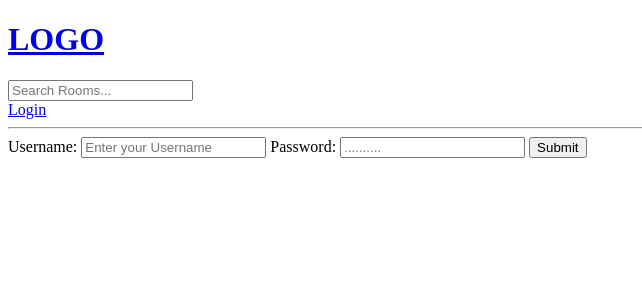
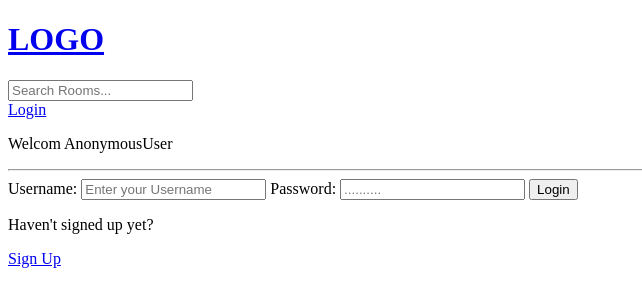
Before and after one commit to Manasseh-Kinyua/estudiar_django, a Django app: page /login/ in a window 1280 px wide. Shown: the top 307 px of the page, without its empty margins (0-642 px from the left). Run offline with Django 4.2, Linux system fonts and the light colour scheme.

Commit message:
user register functionality

```diff
--- a/base/templates/base/home.html
+++ b/base/templates/base/home.html
@@ -32,8 +32,10 @@
         {% for room in rooms %}
 
         <div>
+            {% if request.user == room.host %}
             <a href="{% url 'update-room' room.id %}">Edit</a>
             <a href="{% url 'delete-room' room.id %}">Delete</a>
+            {% endif %}
             <span>@{{room.host}}</span>
             <h1>{{room.id}} -- <a href="{% url 'room' room.id %}">{{room.name}}</a></h1>
             <small>{{room.topic}}</small>
--- a/base/templates/base/login_register.html
+++ b/base/templates/base/login_register.html
@@ -2,6 +2,8 @@
 
 {% block content %}
 
+{% if page == 'login' %}
+<div>
     <form action="" method="POST">
         {% csrf_token %}
 
@@ -11,7 +13,26 @@
         <label for="">Password:</label>
         <input type="password" name="password" placeholder="..........">
 
-    <input type="submit" value="Submit">
+        <input type="submit" value="Login">
     </form>
+    <p>Haven't signed up yet?</p>
+    <a href="{% url 'register' %}">Sign Up</a>
+</div>
+
+{% else %}
+
+<div>
+    <form action="" method="POST">
+        {% csrf_token %}
+
+        {{form.as_p}}
+
+        <input type="submit" value="Sign Up">
+    </form>
+    <p>Already have an account?</p>
+    <a href="{% url 'login' %}">Sign In</a>
+</div>
+
+{% endif %}
 
 {% endblock content %}
--- a/base/urls.py
+++ b/base/urls.py
@@ -4,6 +4,7 @@ from . import views
 urlpatterns = [
     path('login/', views.login_user, name='login'),
     path('logout/', views.logout_user, name='logout'),
+    path('register/', views.register_user, name='register'),
 
     path('', views.home, name='home'),
     path('room/<str:pk>/', views.room, name='room'),
--- a/base/views.py
+++ b/base/views.py
@@ -1,17 +1,25 @@
 from django.shortcuts import render, redirect
+from django.http import HttpResponse
 from django.contrib import messages
 from django.contrib.auth import authenticate, login, logout
-from .models import Room, Topic
+from django.contrib.auth.decorators import login_required
+from .models import Room, Topic, Message
 from django.contrib.auth.models import User
 from .forms import RoomForm
+from django.contrib.auth.forms import UserCreationForm
 from django.db.models import Q
 
 # Create your views here.
 
 def login_user(request):
 
+    page = 'login'
+
+    if request.user.is_authenticated:
+        return redirect('home')
+
     if request.method == 'POST':
-        username = request.POST.get('username')
+        username = request.POST.get('username').lower()
         password = request.POST.get('password')
 
         try:
@@ -27,12 +35,35 @@ def login_user(request):
         else:
             messages.error(request, 'Username or Password Does not Exist')
 
-    context = {}
+    context = {
+        "page": page,
+    }
     return render(request, 'base/login_register.html', context)
 
 def logout_user(request):
     logout(request)
     return redirect('home')
+
+def register_user(request):
+    page = 'register'
+    form = UserCreationForm()
+
+    if request.method == 'POST':
+        form = UserCreationForm(request.POST)
+        if form.is_valid():
+            user = form.save(commit=False)
+            user.username = user.username.lower()
+            user.save()
+            login(request, user)
+            return redirect('home')
+        else:
+            messages.error(request, "An error occured during registration")
+
+    context = {
+        "page": page,
+        "form": form,
+    }
+    return render(request, 'base/login_register.html', context)
 
 def home(request):
     q = request.GET.get('q') if request.GET.get('q') != None else ''
@@ -54,12 +85,15 @@ def home(request):
 
 def room(request, pk):
     room = Room.objects.get(id=pk)
+    room_messages = room.message_set.all().order_by('-created')
 
     context = {
-        'room': room
+        'room': room,
+        'room_messages': room_messages
     }
     return render(request, 'base/room.html', context)
 
+@login_required(login_url='login')
 def create_room(request):
     form = RoomForm()
 
@@ -74,9 +108,13 @@ def create_room(request):
     }
     return render(request, 'base/room_form.html', context)
 
+@login_required(login_url='login')
 def update_room(request, pk):
     room = Room.objects.get(id=pk)
     form = RoomForm(instance=room)
+
+    if request.user != room.host:
+        return HttpResponse("Your are not allowed here!")
 
     if request.method == 'POST':
         form = RoomForm(request.POST, instance=room)
@@ -89,8 +127,12 @@ def update_room(request, pk):
     }
     return render(request, 'base/room_form.html', context)
 
+@login_required(login_url='login')
 def delete_room(request, pk):
     room = Room.objects.get(id=pk)
+
+    if request.user != room.host:
+        return HttpResponse("Your are not allowed here!")
 
     if request.method == 'POST':
         room.delete()
--- a/templates/navbar.html
+++ b/templates/navbar.html
@@ -12,4 +12,6 @@
 <a href="{% url 'login' %}">Login</a>
 {% endif %}
 
+<p>Welcom {{request.user}}</p>
+
 <hr>
```
Also changed, not shown: base/templates/base/room.html (+14 -0 lines), db.sqlite3. Lines whose indentation alone changed are shown as unchanged.
